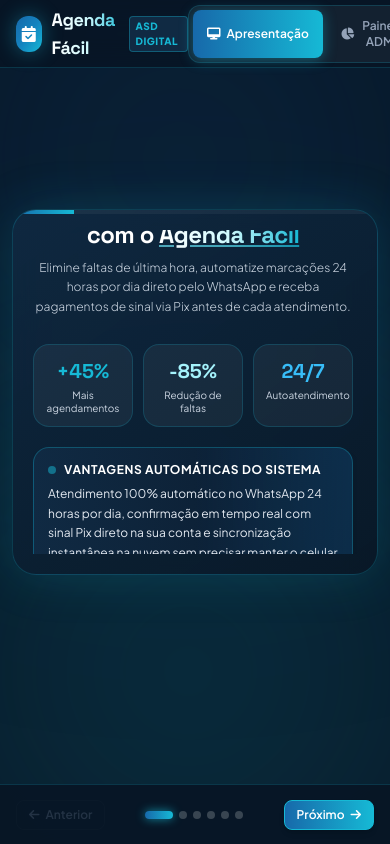
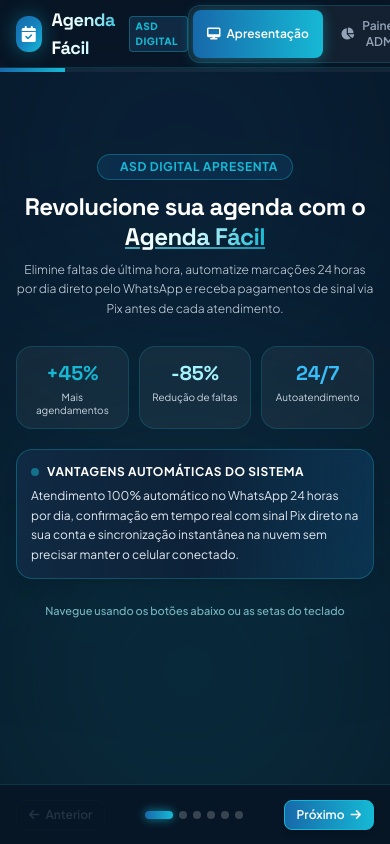
Before and after one commit to adailtonascimento87-collab/Agenda-Facil-CRM, a plain HTML site: page index.html in a window 390 px wide. Drawn offline with nearby package versions, Linux system fonts and the light colour scheme.

Commit message:
Update presentation section for responsive layout

```diff
--- a/index.html
+++ b/index.html
@@ -210,23 +210,19 @@
   </header>
 
   <!-- =========================================================================
-       ÁREA 1: APRESENTAÇÃO COMERCIAL (6 SLIDES COM CTA - FORMATO QUADRADO)
+       ÁREA 1: APRESENTAÇÃO COMERCIAL (6 SLIDES COM CTA - LARGURA TOTAL E RESPONSIVO)
        ========================================================================= -->
-  <section id="viewDeck" class="relative z-10 w-full min-h-[calc(100vh-68px)] pt-[68px] pb-[60px] flex items-center justify-center p-3 sm:p-6 lg:p-8">
-    <div class="w-full max-w-4xl mx-auto flex flex-col items-center">
-      <!-- Container com Aspecto Quadrado / Formato Apresentação -->
-      <main class="w-full aspect-square max-w-[620px] max-h-[620px] glass-panel rounded-3xl p-5 sm:p-7 shadow-[0_0_50px_rgba(22,185,213,0.18)] flex flex-col justify-between relative overflow-hidden transition-all duration-500">
-
-        <!-- Barra de Progresso no Topo do Card -->
-        <div class="absolute top-0 left-0 w-full h-1 bg-white/5">
+  <section id="viewDeck" class="relative z-10 w-full min-h-[calc(100vh-68px)] pt-[68px] pb-[76px] flex flex-col justify-center items-center">
+    <!-- Barra de Progresso no Topo (Fixada abaixo do cabeçalho) -->
+    <div class="fixed top-[68px] left-0 w-full h-1 bg-white/5 z-30">
       <div id="deckProgressBar" class="h-full bg-gradient-to-r from-[#1769AA] to-[#16B9D5] transition-all duration-300 w-1/6"></div>
     </div>
 
-        <!-- SLIDES INTERNOS -->
-        <div class="flex-1 flex flex-col justify-center overflow-y-auto pr-1">
+    <!-- Container dos Slides em Largura Total / Fluido e Responsivo sem Caixas Restritivas -->
+    <main class="w-full max-w-6xl mx-auto px-4 sm:px-6 lg:px-8 py-6 sm:py-10 flex-1 flex flex-col justify-center">
 
       <!-- SLIDE 1: CAPA DE ALTO IMPACTO -->
-          <article id="slide-0" class="slide-item space-y-5 text-center py-2">
+      <article id="slide-0" class="slide-item space-y-5 text-center py-2 max-w-4xl mx-auto w-full">
             <div>
               <span class="inline-flex items-center gap-2 bg-[#1769AA]/20 border border-[#16B9D5]/35 text-[#16B9D5] px-3.5 py-1 rounded-full text-xs font-bold uppercase tracking-wider mb-3">
                 <i class="fa-solid fa-sparkles text-xs"></i> ASD Digital Apresenta
@@ -592,7 +588,7 @@
             </div>
 
             <!-- OFERTA ESPECIAL VITALÍCIA CENTRALIZADA E LIMPA -->
-            <div class="bg-gradient-to-r from-[#102A43] via-[#0d2238] to-[#081625] border-2 border-[#16B9D5] rounded-3xl p-6 sm:p-8 shadow-[0_0_40px_rgba(22,185,213,0.3)] relative overflow-hidden text-center max-w-xl mx-auto">
+            <div class="bg-gradient-to-r from-[#102A43] via-[#0d2238] to-[#081625] border-2 border-[#16B9D5] rounded-3xl p-6 sm:p-8 shadow-[0_0_40px_rgba(22,185,213,0.3)] relative overflow-hidden text-center max-w-2xl mx-auto">
               <div class="absolute top-0 right-0 bg-gradient-to-r from-[#1769AA] to-[#16B9D5] text-slate-950 font-black text-[11px] uppercase px-4 py-1.5 rounded-bl-2xl shadow-md">
                 ⭐ OFERTA ESPECIAL • VITALÍCIO
               </div>
@@ -680,10 +676,7 @@
               </span>
             </div>
           </article>
-
-        </div>
     </main>
-    </div>
 
     <!-- FOOTER DE NAVEGAÇÃO DOS SLIDES -->
     <footer class="fixed bottom-0 left-0 w-full h-[60px] px-4 sm:px-8 flex items-center justify-between z-30 bg-[#081625]/90 backdrop-blur-xl border-t border-[#16B9D5]/20">
@@ -1323,6 +1316,7 @@
       if (targetSlide) {
         targetSlide.classList.remove('hidden');
       }
+      window.scrollTo(0, 0);
 
       const slideBadge = document.getElementById('slideBadge');
       if (slideBadge) {
```
Lines whose indentation alone changed are shown as unchanged.
